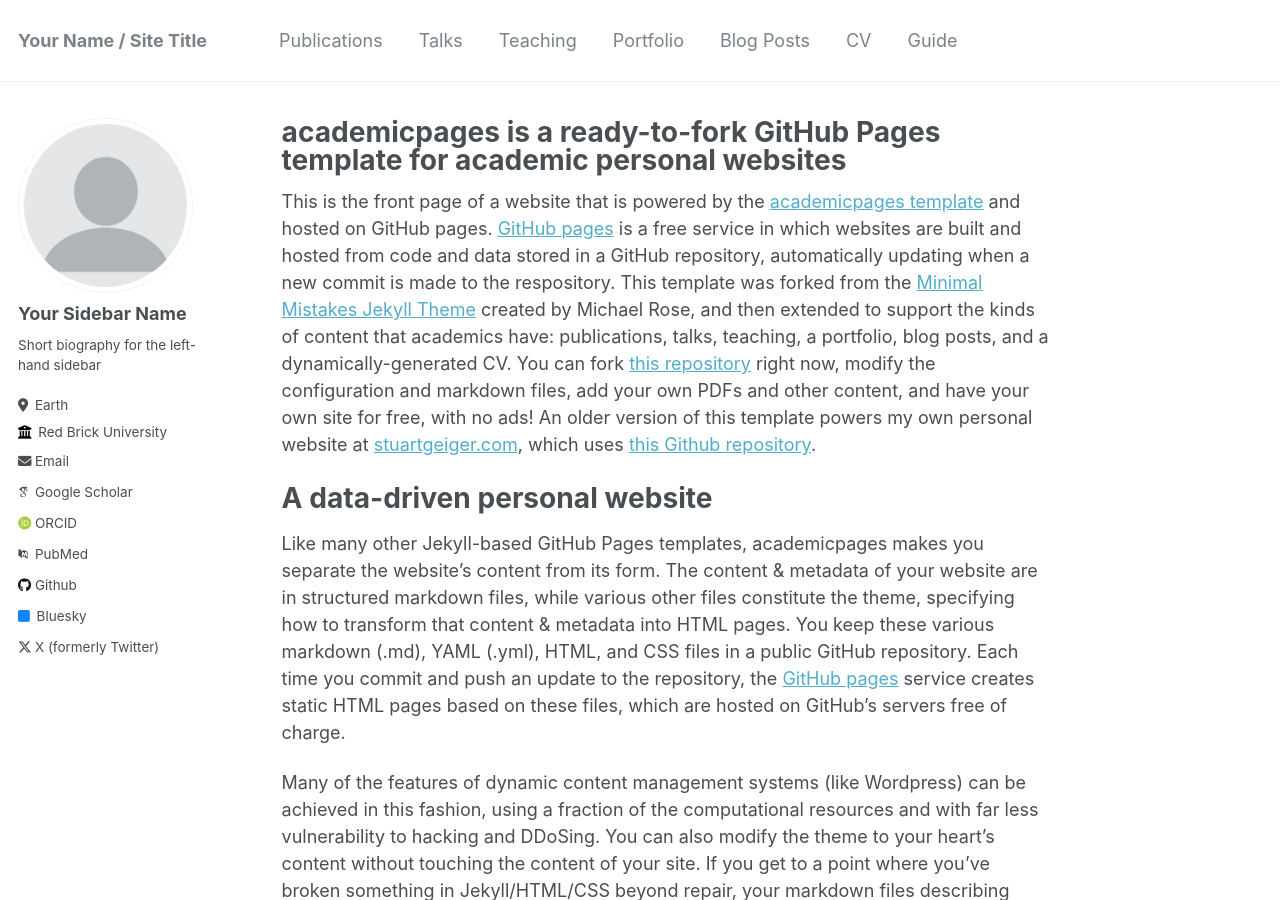
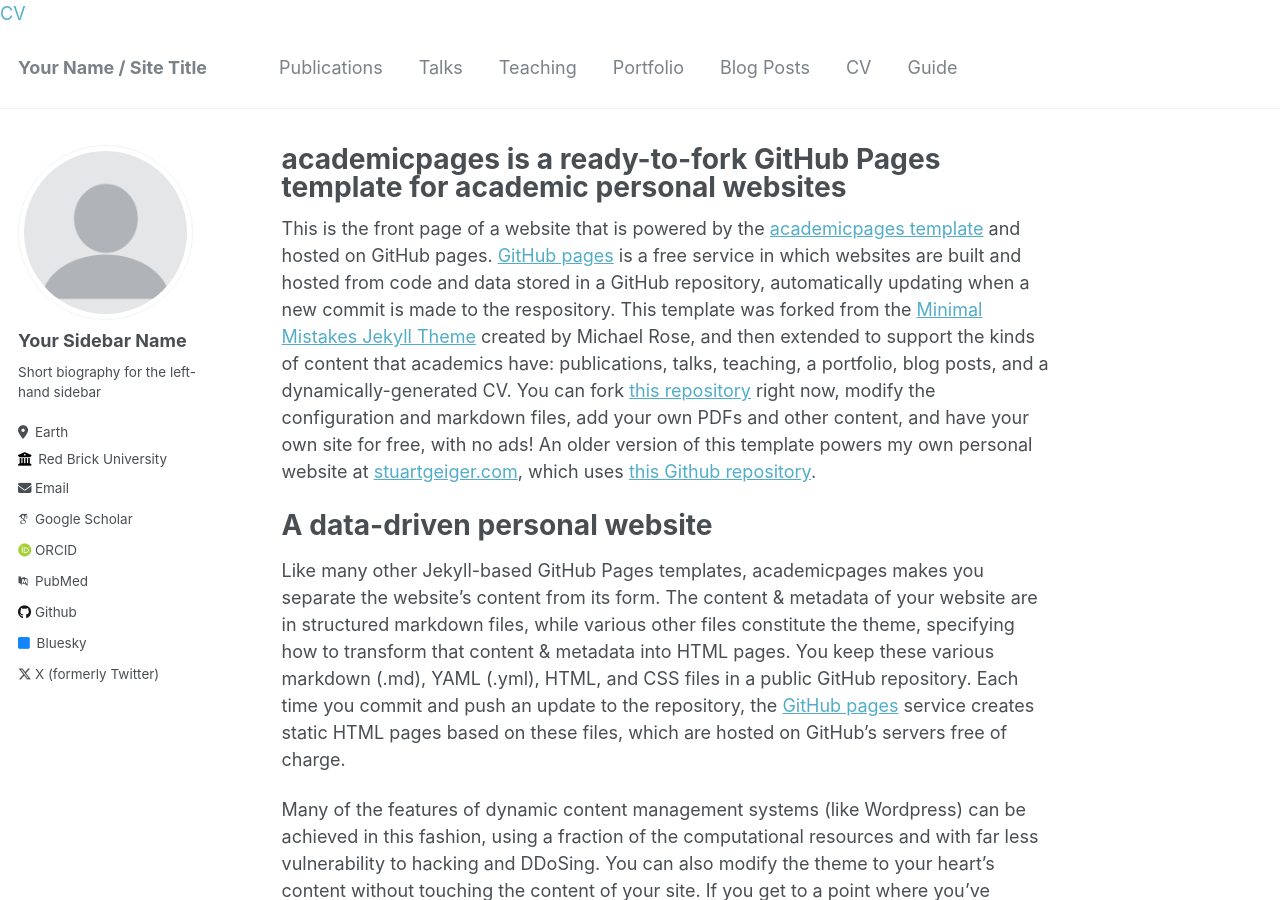
Before and after one commit to fer-agathe/fer-agathe.github.io, a Jekyll site: the page built from _pages/about.md, in a window 1280 px wide and 900 px high. Built offline with Jekyll 4.4.1, drawn with Linux system fonts in a browser that asks for light colours; some web fonts are replaced.

Commit message:
add cv in the front page

```diff
--- a/_config.yml
+++ b/_config.yml
@@ -12,9 +12,9 @@ title                    : "Your Name / Site Title"
 title_separator          : "-"
 name                     : &name "Your Name"
 description              : &description "personal description"
-url                      : https://academicpages.github.io # the base hostname & protocol for your site e.g. "https://mmistakes.github.io"
+url                      : https://fer-agathe.github.io/ # the base hostname & protocol for your site e.g. "https://mmistakes.github.io"
 baseurl                  : "" # the subpath of your site, e.g. "/blog"
-repository               : "academicpages/academicpages.github.io"
+repository               : "fer-agathe/fer-agathe.github.io"
 
 # Site Author - The following control what appear as part of the author content on the side bar.
 #               If a field is blank the icon and link will not appear, otherwise it will be shown.
--- /dev/null
+++ b/_includes/navigation.html
@@ -0,0 +1,7 @@
+<!-- navigation.html -->
+<nav>
+    <ul>
+      <li><a href="{{ site.url }}/files/resume.pdf">CV</a></li>
+      <!-- Add other navigation links here if needed -->
+    </ul>
+  </nav>
--- a/_layouts/default.html
+++ b/_layouts/default.html
@@ -3,6 +3,7 @@ layout: compress
 ---
 
 {% include base_path %}
+{% include navigation.html %}
 
 <!doctype html>
 <html lang="{{ site.locale | slice: 0,2 }}" class="no-js">
```
Also changed, not shown: 2 other files.
